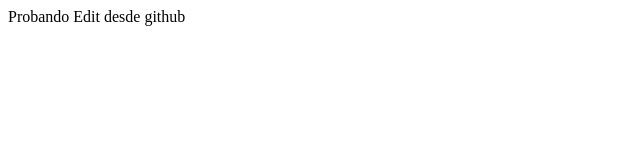
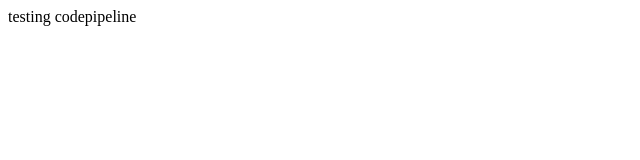
Before and after one commit to po3xmgroup/testS3StaticSite, a plain HTML site: page index.html in a window 1280 px wide. Shown: the full height of the page, 0-640 px from the left. Drawn offline with Linux system fonts and the light colour scheme.

Commit message:
Update index.html

```diff
--- a/index.html
+++ b/index.html
@@ -7,6 +7,6 @@
     <title>Document</title>
 </head>
 <body>
-   Probando Edit desde github
+   testing codepipeline
 </body>
 </html>
```
